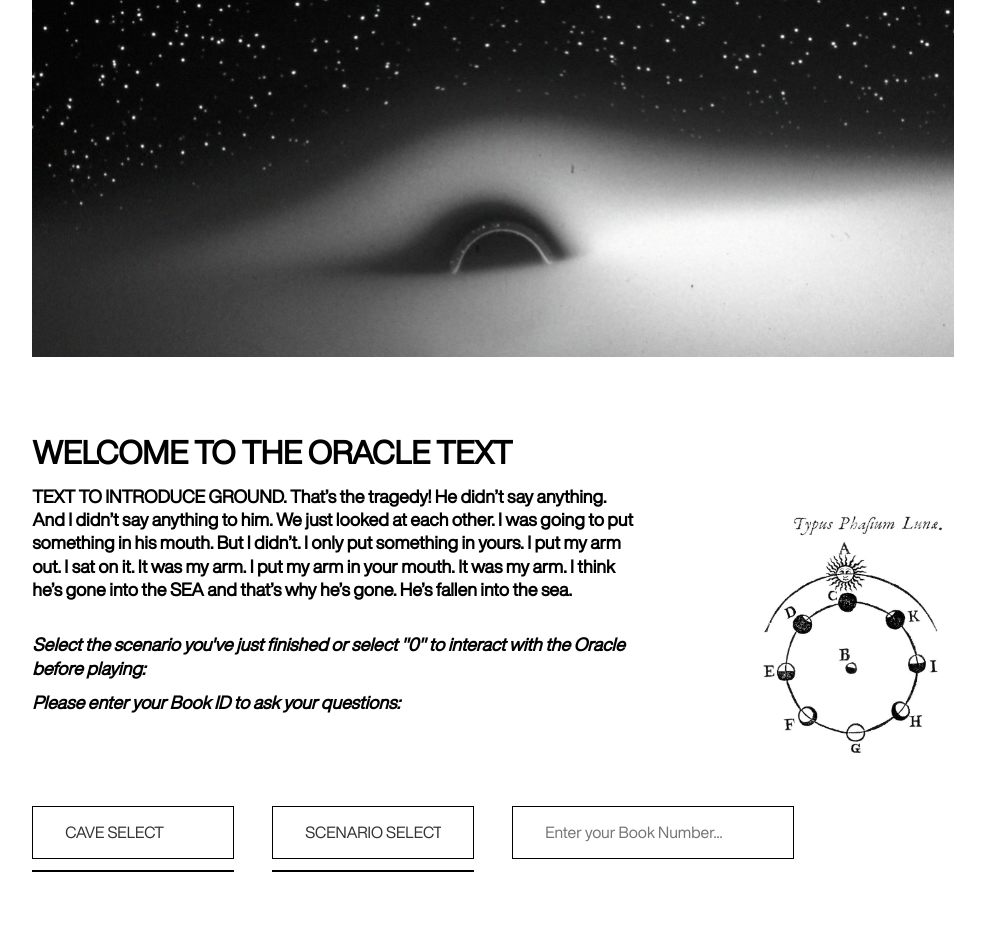
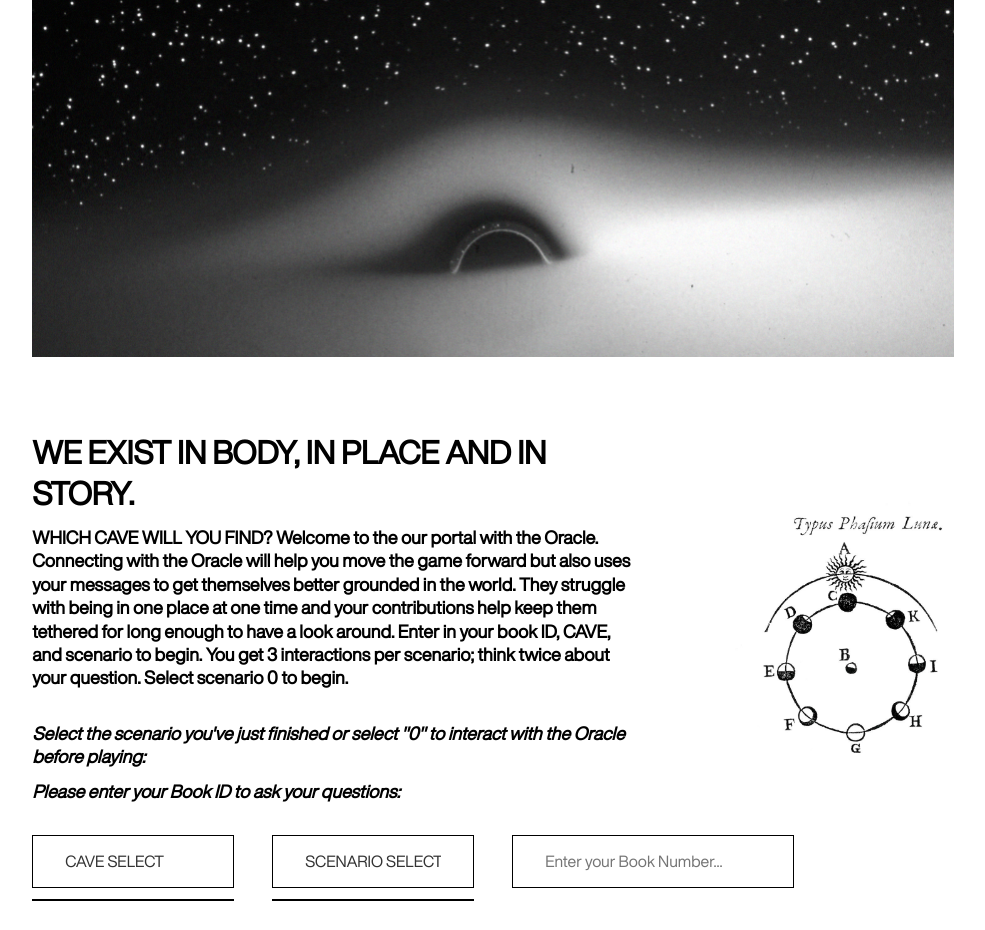
Before and after one commit to Will-Sin/ground-landing-page, a Django app: page / in a window 1280 px wide. Shown: the part 15-945 px from the top of the page, without its empty margins (147-1132 px from the left). Run offline with Django 4.2, Linux system fonts and the light colour scheme.

Commit message:
Copy edits

```diff
--- a/landing_page/pages/templates/index.html
+++ b/landing_page/pages/templates/index.html
@@ -11,8 +11,8 @@
     </div>
     <div class="row">
         <div class="col-8" style="margin-bottom: 0%;">
-            <h2>WELCOME TO THE ORACLE TEXT</h2>
-            <h4>TEXT TO INTRODUCE GROUND. That’s the tragedy! He didn’t say anything. And I didn’t say anything to him. We just looked at each other. I was going to put something in his mouth. But I didn’t. I only put something in yours. I put my arm out. I sat on it. It was my arm. I put my arm in your mouth. It was my arm. I think he’s gone into the SEA  and that’s why he’s gone. He’s fallen into the sea. </h4>
+            <h2>WE EXIST IN BODY, IN PLACE AND IN STORY.</h2>
+            <h4>WHICH CAVE WILL YOU FIND? Welcome to the our portal with the Oracle. Connecting with the Oracle will help you move the game forward but also uses your messages to get themselves better grounded in the world. They struggle with being in one place at one time and your contributions help keep them tethered for long enough to have a look around. Enter in your book ID, CAVE, and scenario to begin. You get 3 interactions per scenario; think twice about your question. Select scenario 0 to begin.</h4>
             <br>
             <h4 class="input-header-desktop"><i>Select the scenario you've just finished or select "0" to interact with the Oracle before playing:</i></h4>
             <h4 class="cave-scenario-error hide">Please make sure to select a valid CAVE and Scenario ID.</h4>
```
